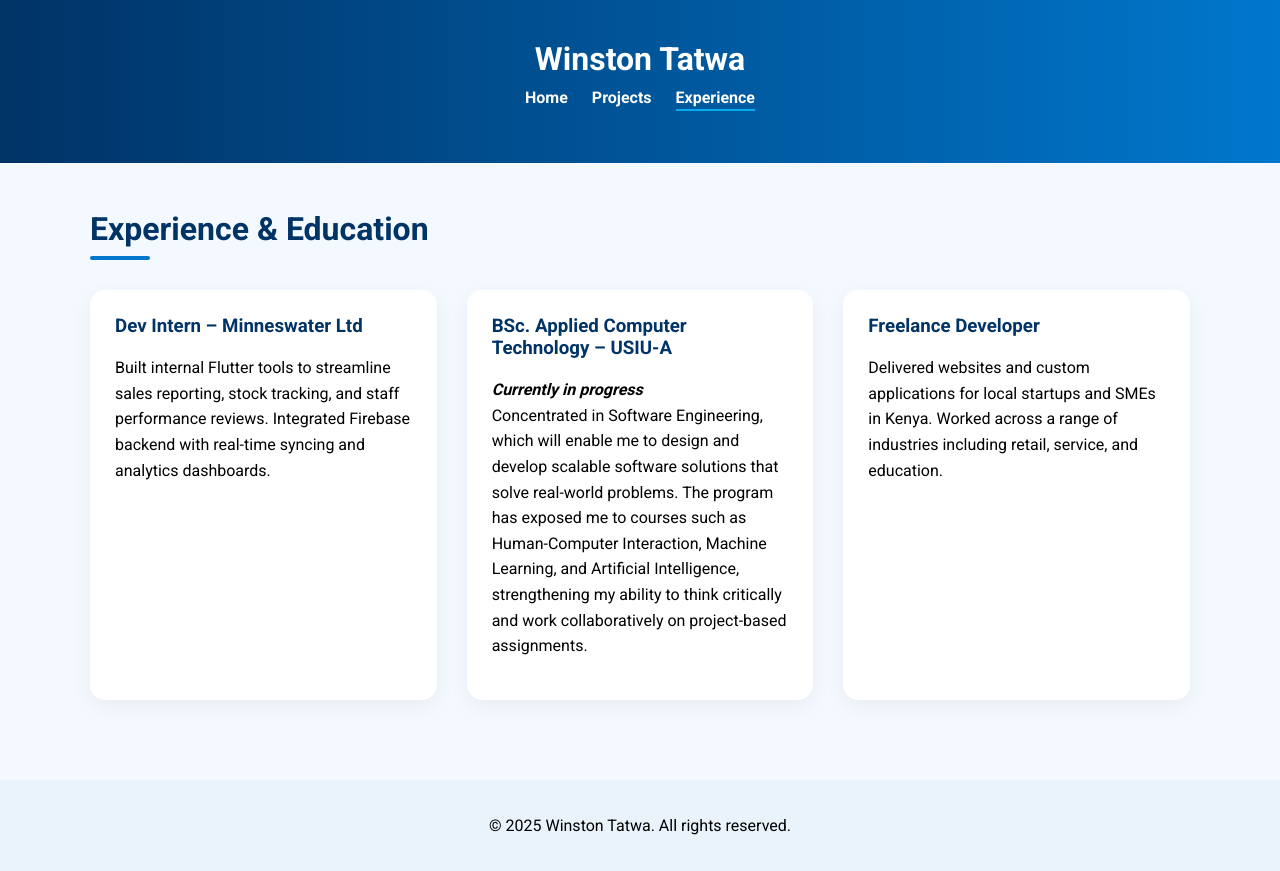
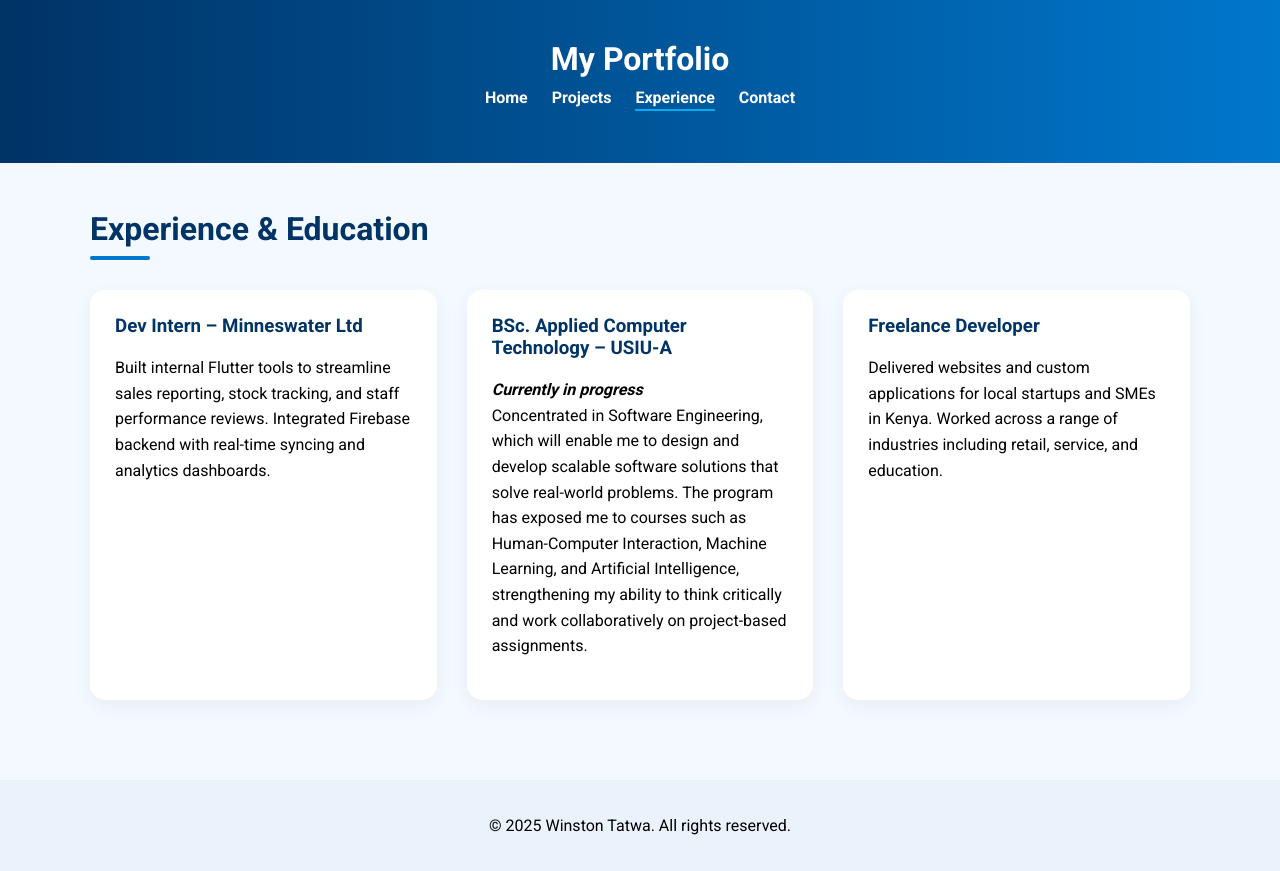
Before and after one commit to tatwairungu/My_Profile_Website_Ist4035, a plain HTML site: page experience.html in a window 1280 px wide. Drawn offline with Linux system fonts and the light colour scheme.

Commit message:
Updated contact.html

```diff
--- a/experience.html
+++ b/experience.html
@@ -58,12 +58,13 @@
 <body style="background-color: #f4f9ff;">
   <header class="header">
     <div class="container">
-      <h1 class="site-title">Winston Tatwa</h1>
+      <h1 class="site-title">My Portfolio</h1>
       <nav class="nav">
         <ul>
           <li><a href="index.html">Home</a></li>
           <li><a href="projects.html">Projects</a></li>
           <li><a href="experience.html" class="active">Experience</a></li>
+          <li><a href="contact.html">Contact</a></li>
         </ul>
       </nav>
     </div>
```
Also changed, not shown: contact.html (+1 -1 lines), index.html (+2 -1 lines), projects.html (+2 -1 lines).
